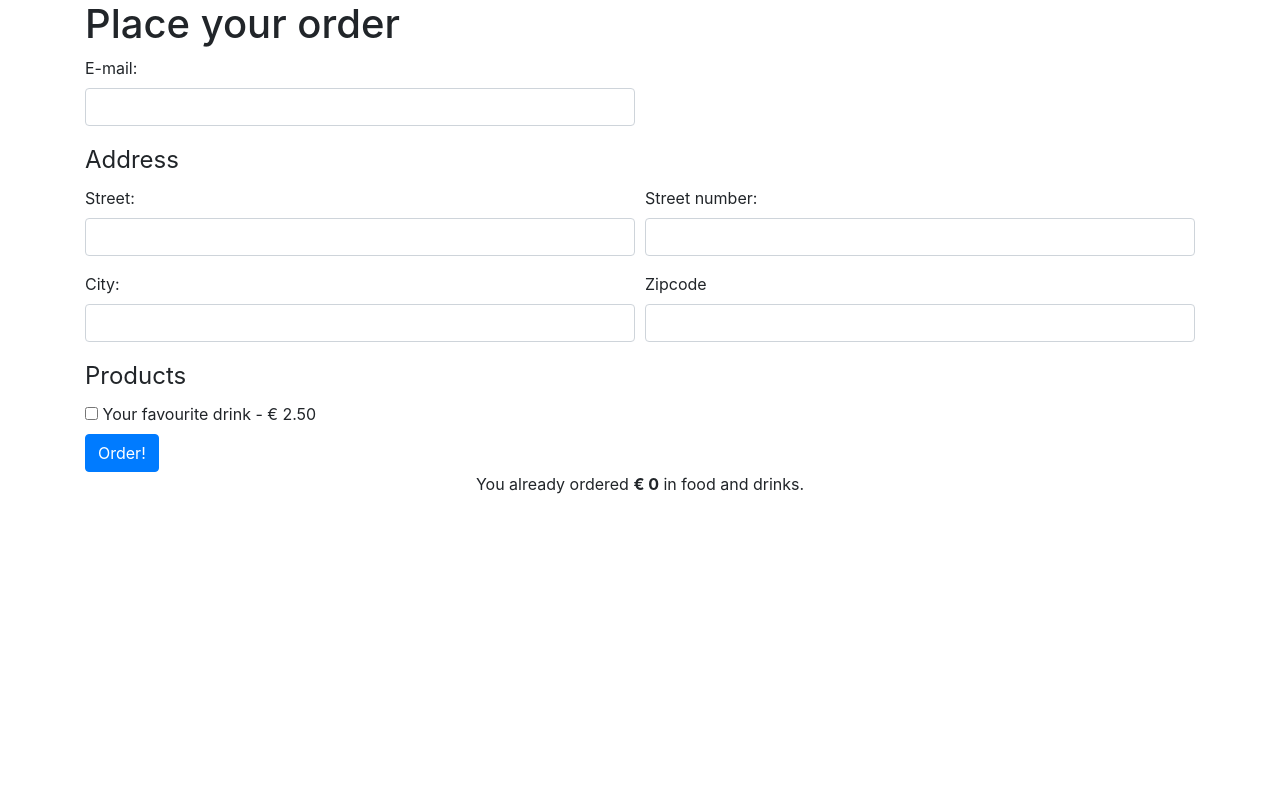
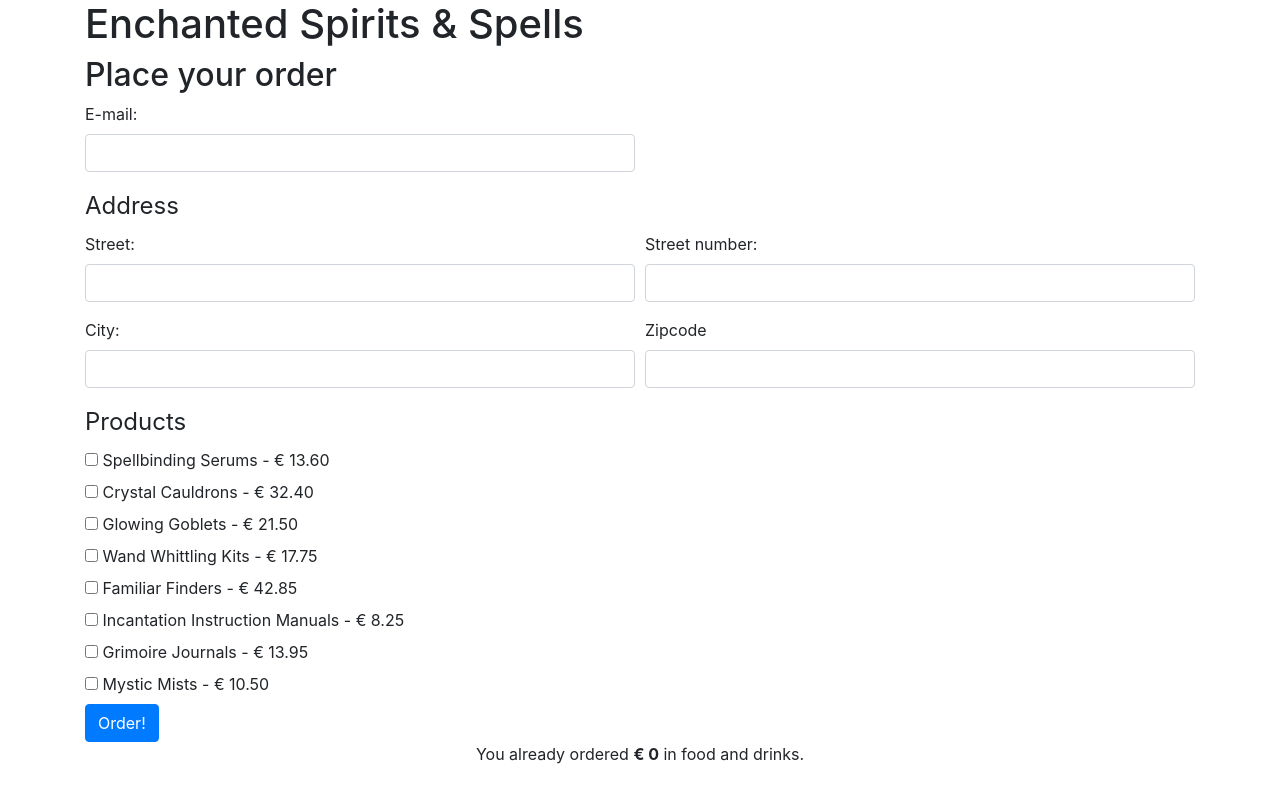
Before and after one commit to becodeorg/Verou-5-the-order-form-Jana2xN, a PHP site: page / in a window 1280 px wide. Run offline with PHP 8.4, Linux system fonts and the light colour scheme.

Commit message:
Add products

```diff
--- a/form-view.php
+++ b/form-view.php
@@ -5,15 +5,16 @@
 <head>
     <meta charset="UTF-8">
     <meta name="viewport"
-          content="width=device-width, user-scalable=no, initial-scale=1.0, maximum-scale=1.0, minimum-scale=1.0">
+        content="width=device-width, user-scalable=no, initial-scale=1.0, maximum-scale=1.0, minimum-scale=1.0">
     <meta http-equiv="X-UA-Compatible" content="ie=edge">
     <link href="https://stackpath.bootstrapcdn.com/bootstrap/4.3.1/css/bootstrap.min.css" type="text/css"
-          rel="stylesheet"/>
+        rel="stylesheet"/>
     <title>Your fancy store</title>
 </head>
 <body>
 <div class="container">
-    <h1>Place your order</h1>
+    <h1>Enchanted Spirits & Spells</h1>
+    <h2>Place your order</h2>
     <?php // Navigation for when you need it ?>
     <?php /*
     <nav>
--- a/index.php
+++ b/index.php
@@ -21,9 +21,15 @@ function whatIsHappening() {
     var_dump($_SESSION);
 }
 
-// TODO: provide some products (you may overwrite the example)
 $products = [
-    ['name' => 'Your favourite drink', 'price' => 2.5],
+    ['name' => 'Spellbinding Serums', 'price' => 13.60],
+    ['name' => 'Crystal Cauldrons', 'price' => 32.40],
+    ['name' => 'Glowing Goblets', 'price' => 21.50],
+    ['name' => 'Wand Whittling Kits', 'price' => 17.75],
+    ['name' => 'Familiar Finders', 'price' => 42.85],
+    ['name' => 'Incantation Instruction Manuals', 'price' => 8.25],
+    ['name' => 'Grimoire Journals', 'price' => 13.95],
+    ['name' => 'Mystic Mists', 'price' => 10.50],
 ];
 
 $totalValue = 0;
```
